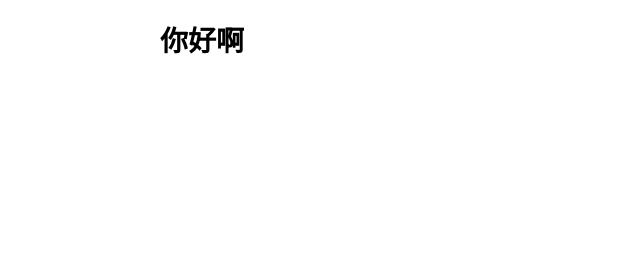
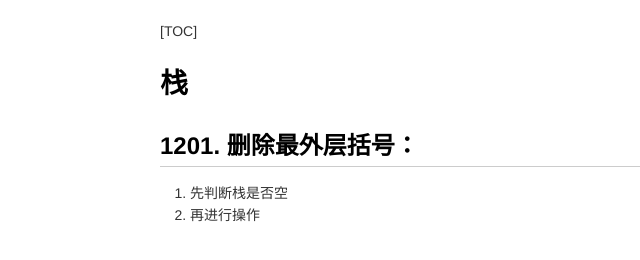
Before and after one commit to Lihong1997/Lihong1997.github.io, a plain HTML site: page notes/Elephant_notes.html in a window 1280 px wide. Shown: the whole page, without its empty margins (0-640 px from the left). Drawn offline with Linux system fonts and the light colour scheme.

Commit message:
rm message

```diff
--- a/Elephant_notes.html
+++ b/notes/Elephant_notes.html
@@ -291,7 +291,13 @@ img {
 </style>
 </head>
 <body>
-<h1>你好啊</h1>
+<p>[TOC]</p>
+<h1>栈</h1>
+<h2>1201. 删除最外层括号：</h2>
+<ol>
+<li>先判断栈是否空</li>
+<li>再进行操作</li>
+</ol>
 
 </body>
 </html>
```
Also changed, not shown: others/JinanUS.html (renamed from JinanUS.html), 3 other files.
